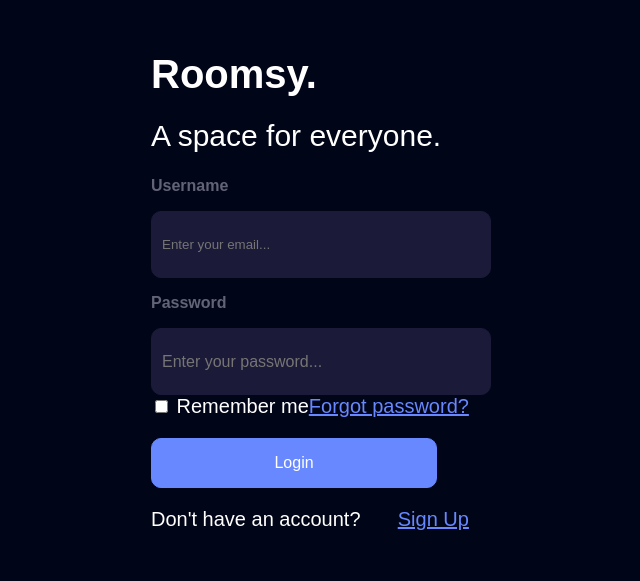
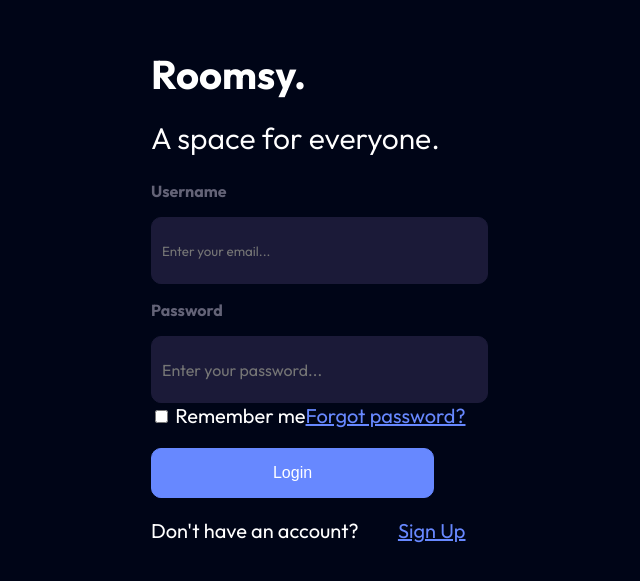
Before and after one commit to ClairePhan/Roomsy, a React (Create React App) app in the folder roomsy/: page / in a window 1280 px wide. Shown: the part 119-700 px from the top of the page, without its empty margins (97-737 px from the left). Built offline with nearby package versions, Linux system fonts and the light colour scheme; no server answers; a web font is replaced by a local one.

Commit message:
updated font file url to be relative path

```diff
--- a/roomsy/src/styles/LoginPage.css
+++ b/roomsy/src/styles/LoginPage.css
@@ -1,11 +1,10 @@
 @font-face {
     /* Font 1 */
     font-family: 'Manrope';
-    src: url('C:\Users\Claire\Desktop\uci\24-25UCICourses\24-25FallQuarter\Inf133\Roomsy\roomsy\fonts\Manrope-VariableFont_wght.ttf') format('truetype');
-
+    src: url('../../fonts/Manrope-VariableFont_wght.ttf') format('truetype');
     /* Font 2 */
     font-family: 'Outfit';
-    src: url('C:\Users\Claire\Desktop\uci\24-25UCICourses\24-25FallQuarter\Inf133\Roomsy\roomsy\fonts\Outfit-VariableFont_wght.ttf') format('truetype');
+    src: url('../../fonts/Outfit-VariableFont_wght.ttf') format('truetype');
 }
 
 body {
```
